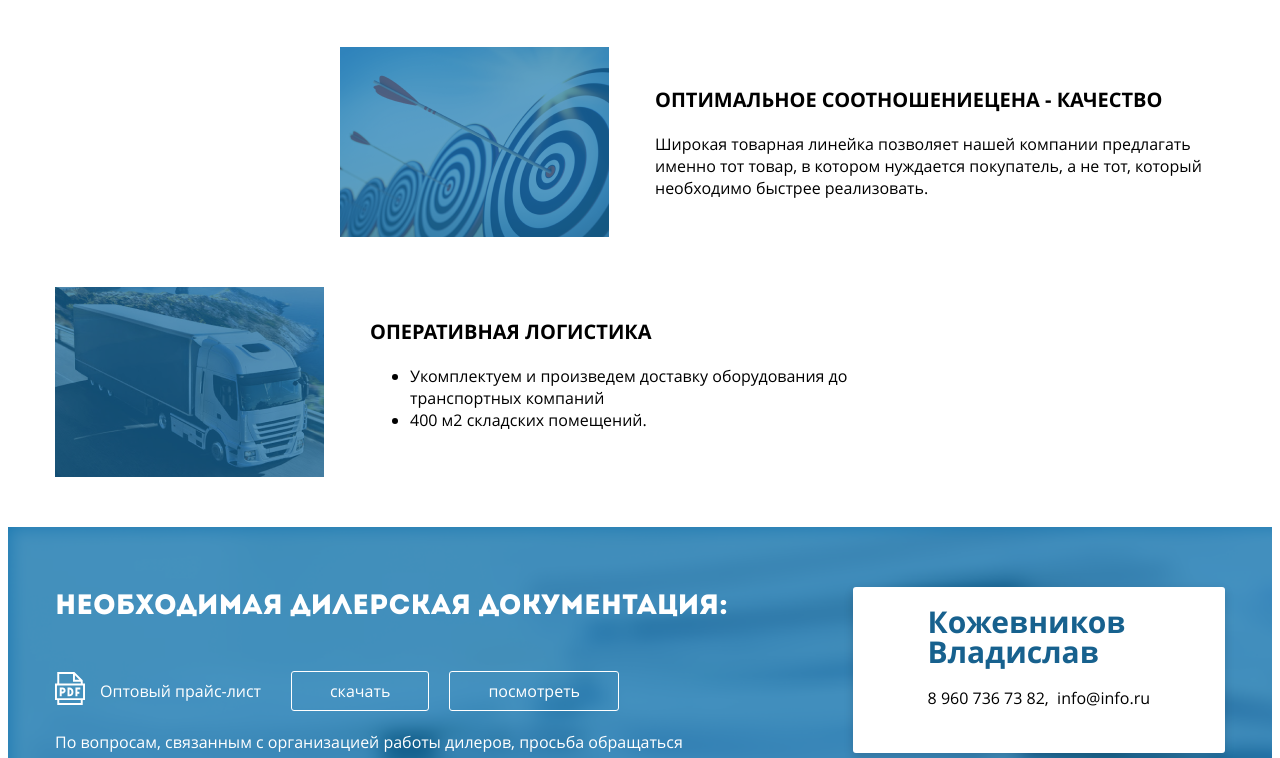
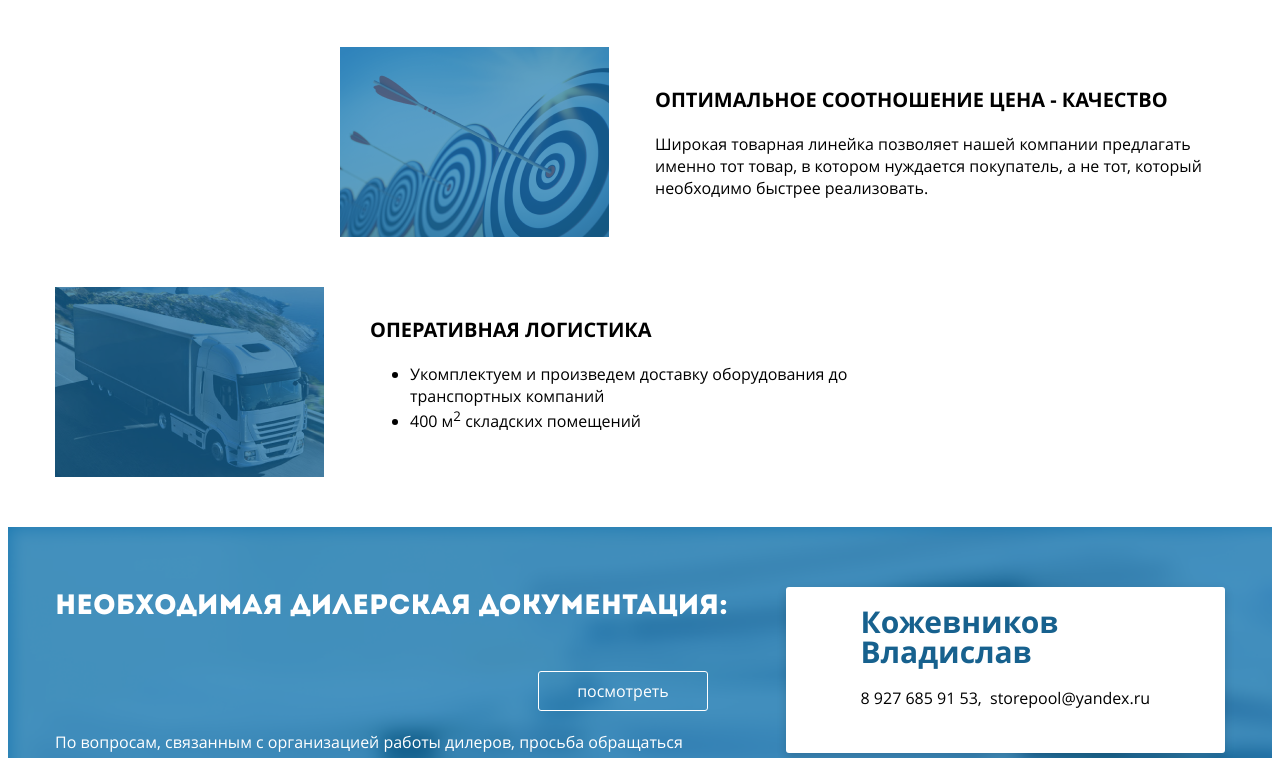
Before and after one commit to evgsbel/ps-dillers, a plain HTML site: page index.html in a window 1280 px wide. Shown: the part 1722-2480 px from the top of the page. Drawn offline with Linux system fonts and the light colour scheme.

Commit message:
fix html

```diff
--- a/index.html
+++ b/index.html
@@ -299,7 +299,7 @@
             </div>
             <div class="advantages__text">
                 <span class="advantages__text_bold">Наличие</span>
-                Собственный склад 1 000 м² позволяет держать одновременно более 1 000
+                Собственный склад 400 м² позволяет держать одновременно более 1&nbsp;000
                 различных категорий товаров
             </div>
 
@@ -331,7 +331,7 @@
                 <img src="img/adv-02.png" alt="">
             </div>
             <div class="advantages__text">
-                <span class="advantages__text_bold">Оптимальное соотношениецена - качество</span>
+                <span class="advantages__text_bold">Оптимальное соотношение цена - качество</span>
                 Широкая товарная линейка позволяет нашей компании предлагать именно тот товар, в котором нуждается
                 покупатель, а не тот, который необходимо быстрее реализовать.
             </div>
@@ -349,7 +349,7 @@
                     <li>Укомплектуем и произведем доставку оборудования до
                         транспортных компаний
                     </li>
-                    <li>400 м2 складских помещений.</li>
+                    <li>400 м<sup>2</sup> складских помещений</li>
                 </ul>
             </div>
             <div class="advantages__stub"></div>
@@ -364,13 +364,13 @@
                     Необходимая дилерская документация:
                 </div>
                 <div class="d-flex documentation__price">
-                    <div class="documentation__icon icon-pdf">
-                        <svg width="30" height="33" viewBox="0 0 30 33" fill="none">
-                            <use xlink:href="#icon-pdf"></use>
-                        </svg>
-                    </div>
-                    <div class="documentation__icon-txt">Оптовый прайс-лист</div>
-                    <a href="" class="documentation__btn">скачать</a>
+<!--                    <div class="documentation__icon icon-pdf">-->
+<!--                        <svg width="30" height="33" viewBox="0 0 30 33" fill="none">-->
+<!--                            <use xlink:href="#icon-pdf"></use>-->
+<!--                        </svg>-->
+<!--                    </div>-->
+<!--                    <div class="documentation__icon-txt">Оптовый прайс-лист</div>-->
+<!--                    <a href="" class="documentation__btn">скачать</a>-->
                     <a href="" class="documentation__btn">посмотреть</a>
                 </div>
                 <div class="documentation__question">По вопросам, связанным с организацией работы дилеров, просьба
@@ -380,8 +380,8 @@
             <div class="documentation__contacts documentation__right">
                 <div class="documentation__name">Кожевников <br>Владислав</div>
                 <div class="d-flex documentation__links">
-                    <a href="tel:89607367382" class="documentation__phone">8 960 736 73 82</a>, &nbsp;
-                    <a href="mailto:info@info.ru" class="documentation__email">info@info.ru</a>
+                    <a href="tel:89607367382" class="documentation__phone">8 927 685 91 53</a>, &nbsp;
+                    <a href="mailto:storepool@yandex.ru" class="documentation__email">storepool@yandex.ru</a>
                 </div>
             </div>
         </div>
--- a/style.css
+++ b/style.css
@@ -90,6 +90,7 @@ body {
 .documentation__price {
     color: #fff;
     align-items: center;
+    justify-content: flex-end;
 }
 .documentation__icon {
     margin-right: 15px;
@@ -151,6 +152,7 @@ body {
 .pfo__title {
     font-size: 40px;
     margin-bottom: 25px;
+    line-height: 65px;
 }
 .pfo__btn {
     color: #fff;
```
